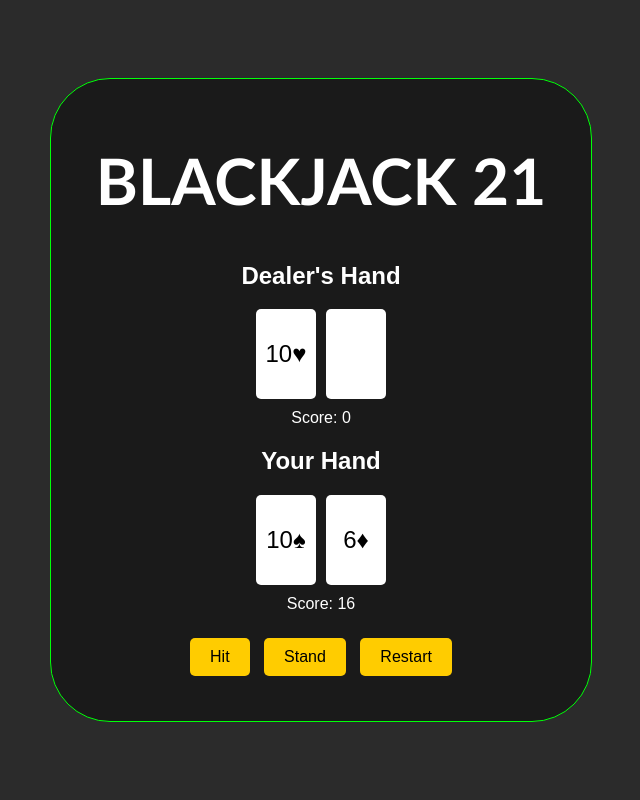
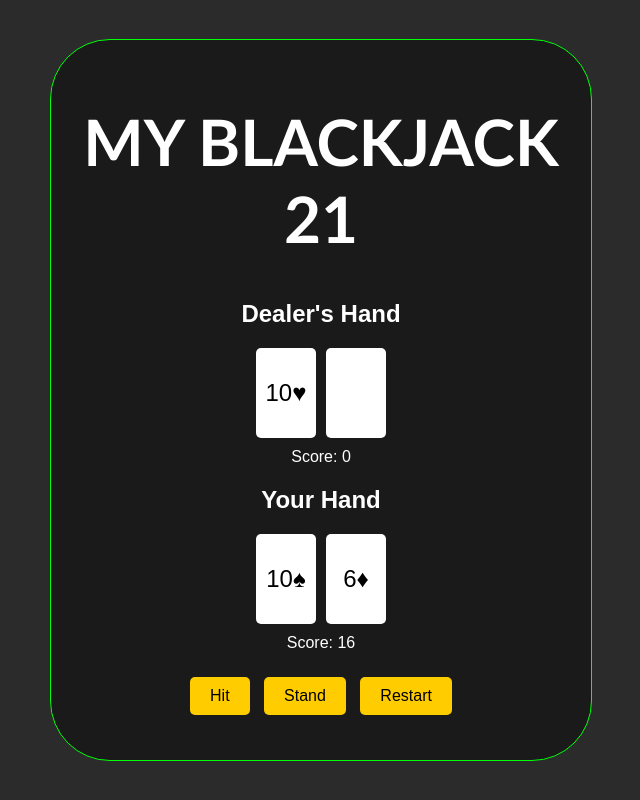
Before and after one commit to Anozthegreat/Knowlairs-3, a plain HTML site: page index.html in a window 1280 px wide. Shown: the whole page, without its empty margins (319-959 px from the left). Drawn offline with Linux system fonts and the light colour scheme.

Commit message:
Update index.html

```diff
--- a/index.html
+++ b/index.html
@@ -9,7 +9,7 @@
 <body>
     <div class="game-container">
         <div class="heading">
-        <h1><strong>BLACKJACK 21</strong></h1>
+        <h1><strong>MY BLACKJACK 21</strong></h1>
         </div>
         <div class="dealer-hand">
             <h2>Dealer's Hand</h2>
```
